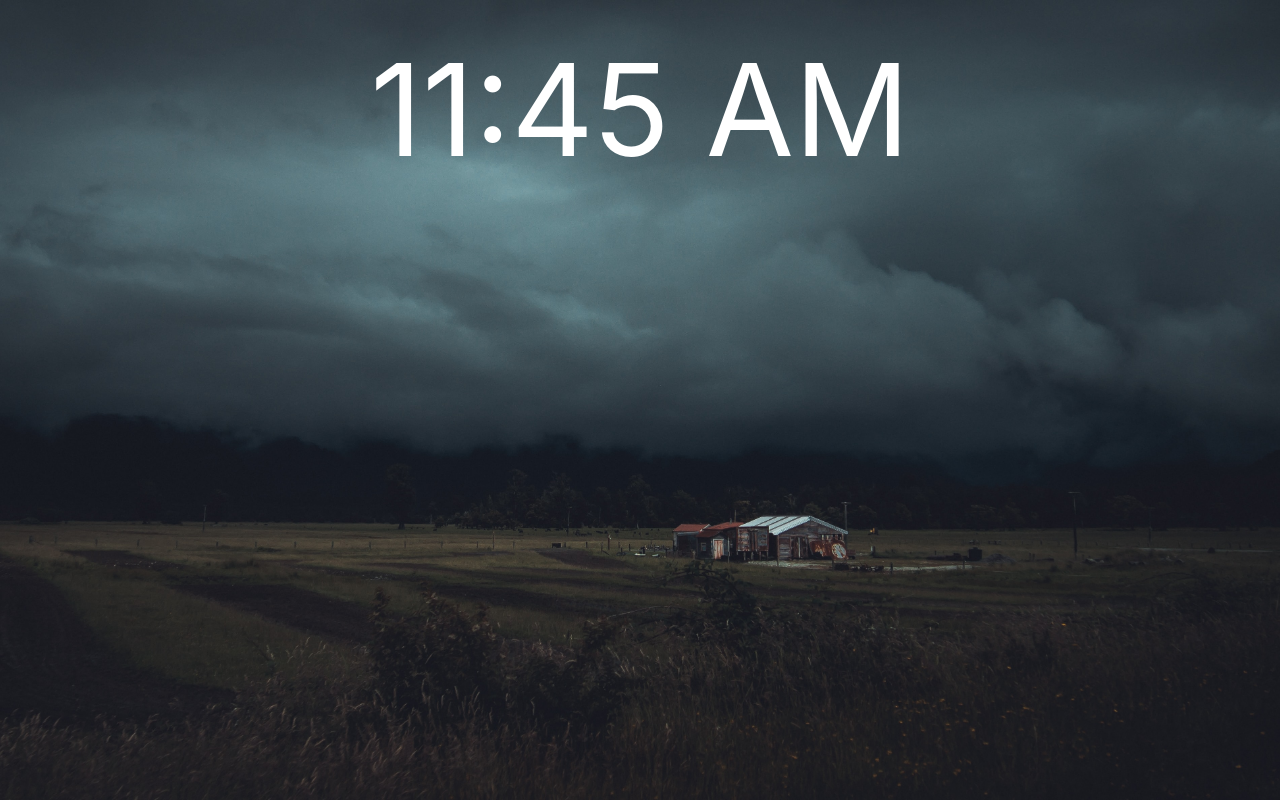
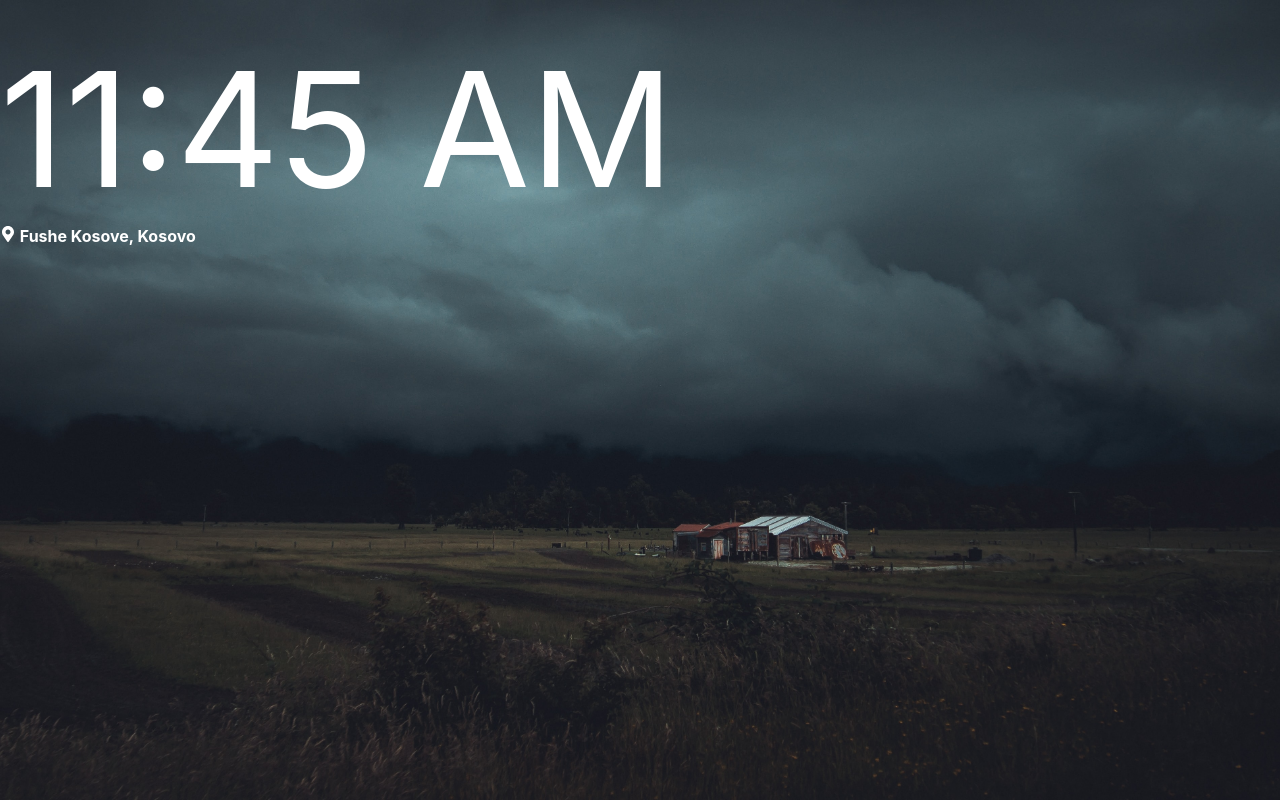
Before and after one commit to downred/Today-browser-dashboard, a React (Create React App) app: page / in a window 1280 px wide. Built offline with nearby package versions, Linux system fonts and the light colour scheme.

Commit message:
add location icon and text

```diff
--- a/package.json
+++ b/package.json
@@ -11,6 +11,7 @@
     "@testing-library/user-event": "^13.5.0",
     "react": "^18.2.0",
     "react-dom": "^18.2.0",
+    "react-icons": "^4.4.0",
     "react-scripts": "5.0.1",
     "web-vitals": "^2.1.4"
   },
--- a/src/App.css
+++ b/src/App.css
@@ -9,3 +9,11 @@
   height: 100vh;
   background-image: url("./weather-images/antoine-barres-o4u8pFwSiQE-unsplash.jpg");
 }
+
+.time-wrapper {
+  display: grid;
+}
+
+.location {
+  margin: 0;
+}
--- a/src/App.js
+++ b/src/App.js
@@ -1,13 +1,18 @@
 import "./App.css";
 import Time from "./components/time";
-import { FontAwesomeIcon } from "@fortawesome/react-fontawesome";
-import { IoLocationSharp } from "@fortawesome/free-solid-svg-icons";
+import { FaMapMarkerAlt } from "react-icons/fa";
 
 function App() {
   return (
     <div className="App bg">
-      <Time className="time" />
-      <FontAwesomeIcon icon="IoLocationSharp" />
+      <div className="time-wrapper">
+        <Time className="time" />
+        <h4 className="location">
+          <span>
+            <FaMapMarkerAlt /> Fushe Kosove, Kosovo
+          </span>
+        </h4>
+      </div>
     </div>
   );
 }
--- a/src/components/modules/time.css
+++ b/src/components/modules/time.css
@@ -1,12 +1,14 @@
 .time {
-  font-size: 10vw;
-  text-align: center;
+  font-size: 10rem;
+  /* text-align: center; */
   padding-top: 2rem;
-  max-width: 100vw;
+  /* max-width: 100vw; */
   pointer-events: none;
   -webkit-user-select: none;
   -moz-user-select: none;
   -ms-user-select: none;
   user-select: none;
   caret-color: transparent;
+  /* width: 100%;
+  flex-basis: 100%; */
 }
--- a/src/index.css
+++ b/src/index.css
@@ -6,8 +6,6 @@ html {
     sans-serif;
   -webkit-font-smoothing: antialiased;
   -moz-osx-font-smoothing: grayscale;
-  /* height: 100vh;
-  margin: 0; */
 }
 
 code {
```
Also changed, not shown: 1 other file (tests, documents, lock files or other folders).
